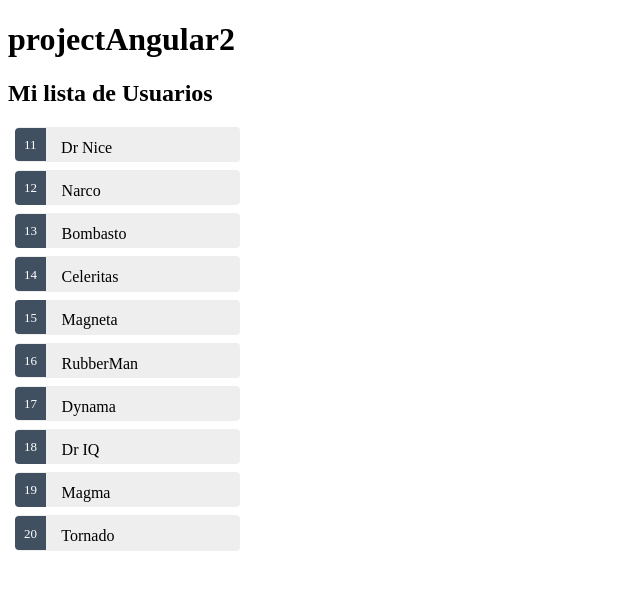
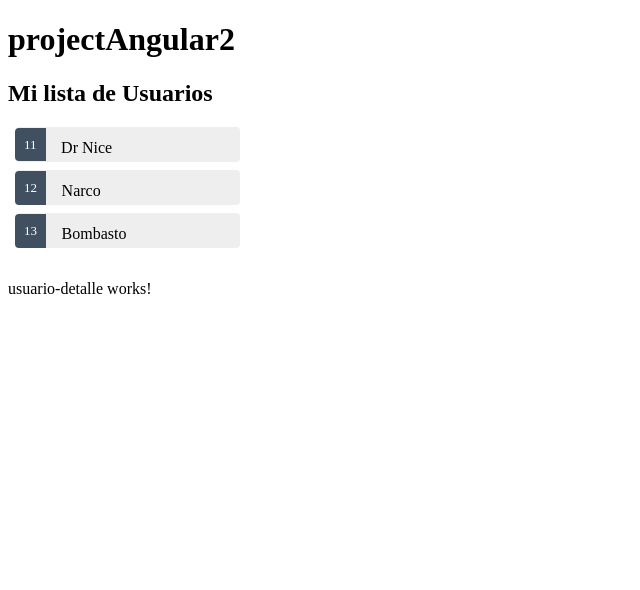
Before and after one commit to elenoGH/projectAngular2, an Angular app: page / in a window 1280 px wide. Shown: the top 590 px of the page, without its empty margins (0-640 px from the left). Built offline with nearby package versions, Linux system fonts and the light colour scheme.

Commit message:
se agrega padre e hijo, el hijo es un componente aparte usuario detail toh-pt4 ejemplo

```diff
--- a/src/app/app.module.ts
+++ b/src/app/app.module.ts
@@ -5,12 +5,14 @@ import { AppRoutingModule } from './app-routing.module';
 import { AppComponent } from './app.component';
 import { UsuariosComponent } from './usuarios/usuarios.component';
 
-import { FormsModule } from '@angular/forms'; // <-- NgModel lives here
+import { FormsModule } from '@angular/forms';
+import { UsuarioDetalleComponent } from './usuario-detalle/usuario-detalle.component'; // <-- NgModel lives here
 
 @NgModule({
   declarations: [
     AppComponent,
-    UsuariosComponent
+    UsuariosComponent,
+    UsuarioDetalleComponent
   ],
   imports: [
     BrowserModule,
--- a/src/app/mock-usuarios.ts
+++ b/src/app/mock-usuarios.ts
@@ -4,11 +4,4 @@ export const USUARIOSLIST: Usuario[] = [
   { id: 11, name: 'Dr Nice' },
   { id: 12, name: 'Narco' },
   { id: 13, name: 'Bombasto' },
-  { id: 14, name: 'Celeritas' },
-  { id: 15, name: 'Magneta' },
-  { id: 16, name: 'RubberMan' },
-  { id: 17, name: 'Dynama' },
-  { id: 18, name: 'Dr IQ' },
-  { id: 19, name: 'Magma' },
-  { id: 20, name: 'Tornado' }
 ];
--- /dev/null
+++ b/src/app/usuario-detalle/usuario-detalle.component.html
@@ -0,0 +1,10 @@
+<p>usuario-detalle works!</p>
+<div *ngIf="usuario">
+    <h2>{{usuario.name | uppercase}} Details</h2>
+    <div><span>id: </span>{{usuario.id}}</div>
+    <div>
+        <label>name:
+        <input [(ngModel)]="usuario.name" placeholder="name"/>
+        </label>
+    </div>
+</div>
--- /dev/null
+++ b/src/app/usuario-detalle/usuario-detalle.component.ts
@@ -0,0 +1,19 @@
+import { Component, OnInit, Input } from '@angular/core';
+
+import { Usuario } from '../usuario'
+
+@Component({
+  selector: 'app-usuario-detalle',
+  templateUrl: './usuario-detalle.component.html',
+  styleUrls: ['./usuario-detalle.component.css']
+})
+export class UsuarioDetalleComponent implements OnInit {
+
+  @Input() usuario: Usuario;
+
+  constructor() { }
+
+  ngOnInit() {
+  }
+
+}
--- a/src/app/usuarios/usuarios.component.html
+++ b/src/app/usuarios/usuarios.component.html
@@ -9,14 +9,16 @@
   </li>
 </ul>
 
+<app-usuario-detalle [usuario]="selectedUsuario"></app-usuario-detalle>
+
+<!--Solo trae un solo usuario-->
+<!--
 <div *ngIf="selectedUsuario">
-  <!--Solo trae un solo usuario-->
   <ul class="usuarioslist_">
     <li>
       <span class="badge">{{selectedUsuario.id}}</span> {{selectedUsuario.name}}
     </li>
   </ul>
-
   <p>{{selectedUsuario}}  works!</p>
   <h2>{{selectedUsuario.name | uppercase}} Details</h2>
   <div><span>id: </span>{{selectedUsuario.id}}</div>
@@ -27,3 +29,4 @@
       </label>
     </div>
 </div>
+-->
```
Also changed, not shown: src/app/usuario-detalle/usuario-detalle.component.css (added), 1 other file (tests, documents, lock files or other folders).
